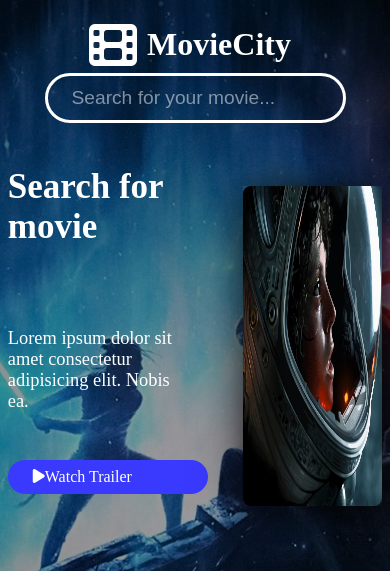
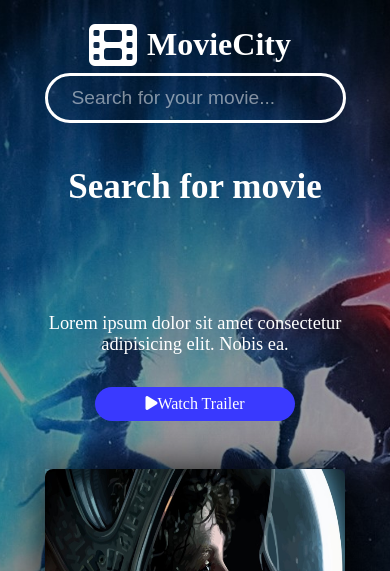
Before and after one commit to stefan504/MovieApp, a plain HTML site: page index.html in a window 390 px wide. Shown: the top 571 px of the page. Drawn offline with Linux system fonts and the light colour scheme; no server answers; a web font is replaced by a local one.

Commit message:
Responsiveness

```diff
--- a/app.js
+++ b/app.js
@@ -111,3 +111,15 @@ const searchStates = function (title) {
 		});
 };
 searchInput.addEventListener('input', () => searchStates(searchInput.value));
+
+const watchTrailer = function () {
+	fetch(
+		`https://api.themoviedb.org/3/movie/550?api_key=2e32f4bcb384192eb49d2c953c602420`
+	)
+		.then((res) => res.json())
+		.then((data) => {
+			console.log(data);
+		});
+};
+
+watchTrailer();
--- a/styles.css
+++ b/styles.css
@@ -308,3 +308,71 @@ h1 {
 		box-shadow: 4px 4px 42px rgb(0 0 0);
 	}
 }
+
+@media (max-width: 480px) {
+	.showcase-container {
+		width: 100%;
+		align-items: center;
+		flex-direction: column;
+	}
+	/* Showcase */
+
+	.movie-img-container {
+		margin-top: 3rem;
+		width: 80%;
+		box-shadow: 4px 4px 42px rgba(0, 0, 0, 1);
+	}
+	.movie-img-container img {
+		width: 100%;
+		height: 100%;
+		background-position: center;
+		background-size: cover;
+		background-repeat: no-repeat;
+		border-radius: 8px;
+	}
+
+	.movie-info {
+		text-align: center;
+		padding-right: 0;
+		width: 100%;
+		color: #fff;
+	}
+	.movie-info h2 {
+		font-size: 35px;
+	}
+	.movie-info p {
+		font-size: 1.15rem;
+	}
+	.movie-info .cast {
+		padding-bottom: 1rem;
+		font-weight: 600;
+	}
+	.movie-info a {
+		color: white;
+		text-decoration: none;
+	}
+	.plot {
+		margin-bottom: 2rem;
+	}
+
+	.movie-info .watchnow {
+		margin-top: 1rem;
+		background-color: rgb(58, 58, 255);
+		border-radius: 18px;
+		padding: 8px 25px;
+		width: 150px;
+		margin: 0 auto;
+	}
+	.movie-info .download {
+		border: 1px white solid;
+		border-radius: 18px;
+		padding: 8px 25px;
+		display: inline;
+	}
+
+	.year {
+		color: white;
+		font-size: 10px;
+		margin-bottom: 40px;
+	}
+}
```
